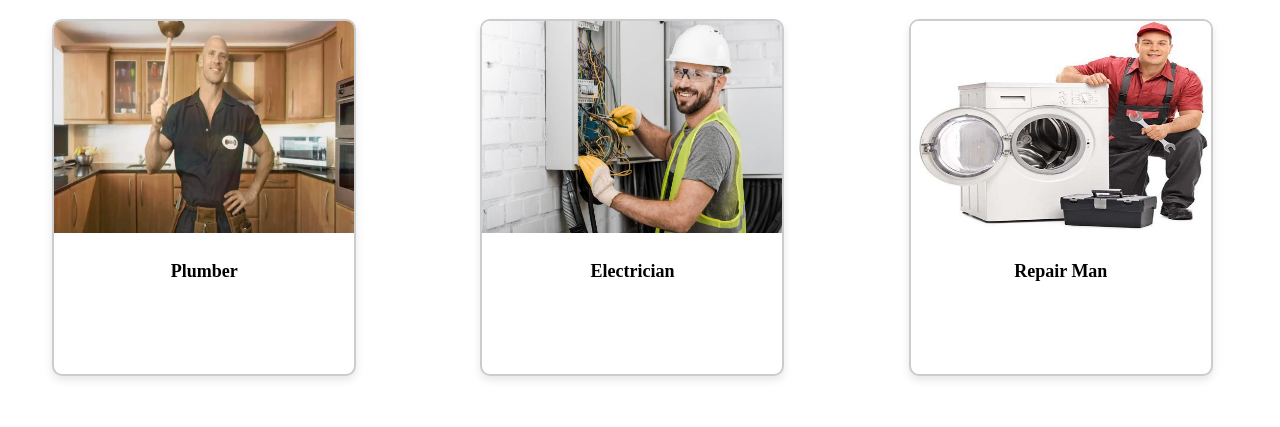
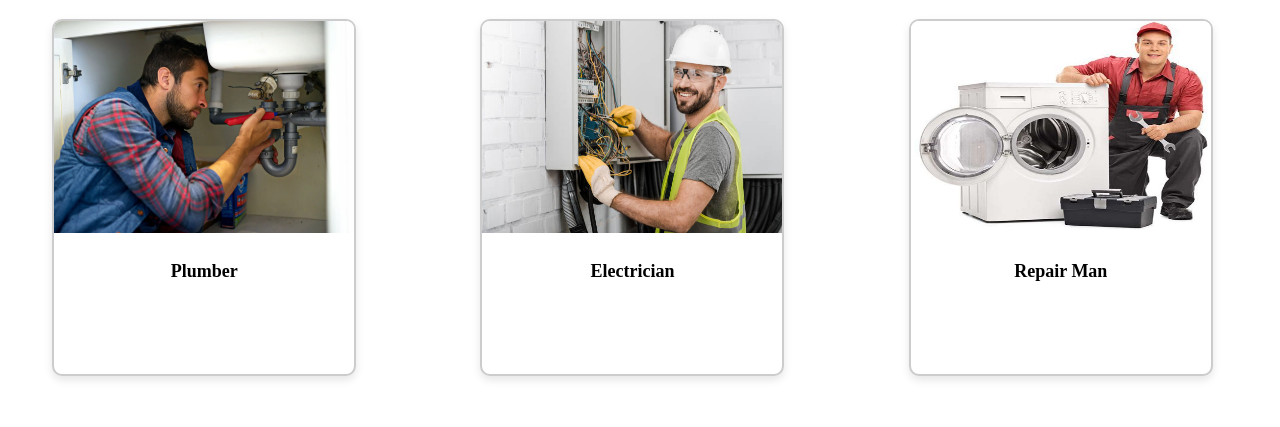
Before and after one commit to tharanidharanm23/Local-service-finder, a website: page index.html in a window 1280 px wide. Shown: the part 304-731 px from the top of the page. Drawn offline with Linux system fonts and the light colour scheme.

Commit message:
Plumber image

```diff
--- a/index.html
+++ b/index.html
@@ -39,7 +39,7 @@
 
         <div class="box">
             <a href=" " class="image-box">
-                <img src="img/plumber JS.webp" alt="Image 1">
+                <img src="img/plumber.webp" alt="Image 1">
                 <p>Plumber</p>
             </a>
 
```
Also changed, not shown: package.json (+12 -2 lines), 1 other file.
